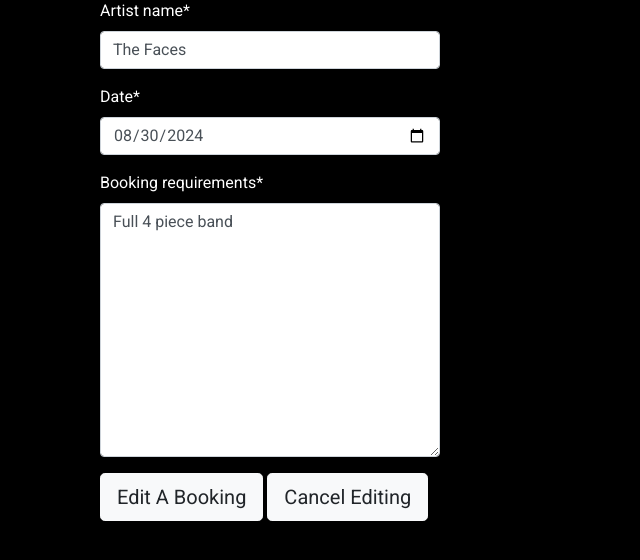
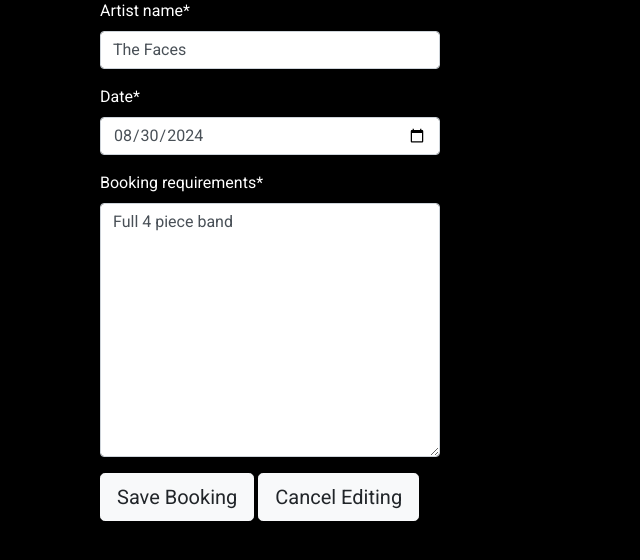
Before and after one commit to astro-mat/StudioMooMooPortal_PP4, a Django app: page /edit_booking/1 in a window 1280 px wide. Shown: the part 170-730 px from the top of the page, without its empty margins (0-640 px from the left). Run offline with Django 4.2, Linux system fonts and the light colour scheme; a user stored in the database is signed in; data comes from the database, SQL or seed files in the repository; both versions use the stored data as it was after the commit; some libraries are stand-ins or nearby versions.

Commit message:
Edit text in edit button

```diff
--- a/booking/templates/booking/booking_edit.html
+++ b/booking/templates/booking/booking_edit.html
@@ -21,7 +21,7 @@
               {{ booking_form | crispy }}
               {% csrf_token %}
               <button id="BookingButton" type="submit"
-                class="btn btn-lg btn-light">Edit A Booking</button>
+                class="btn btn-lg btn-light">Save Booking</button>
               <button id="CancelButton" type="submit"
                 class="btn btn-lg btn-light">Cancel Editing</button>
             </form>
```
Also changed, not shown: db.sqlite3.
